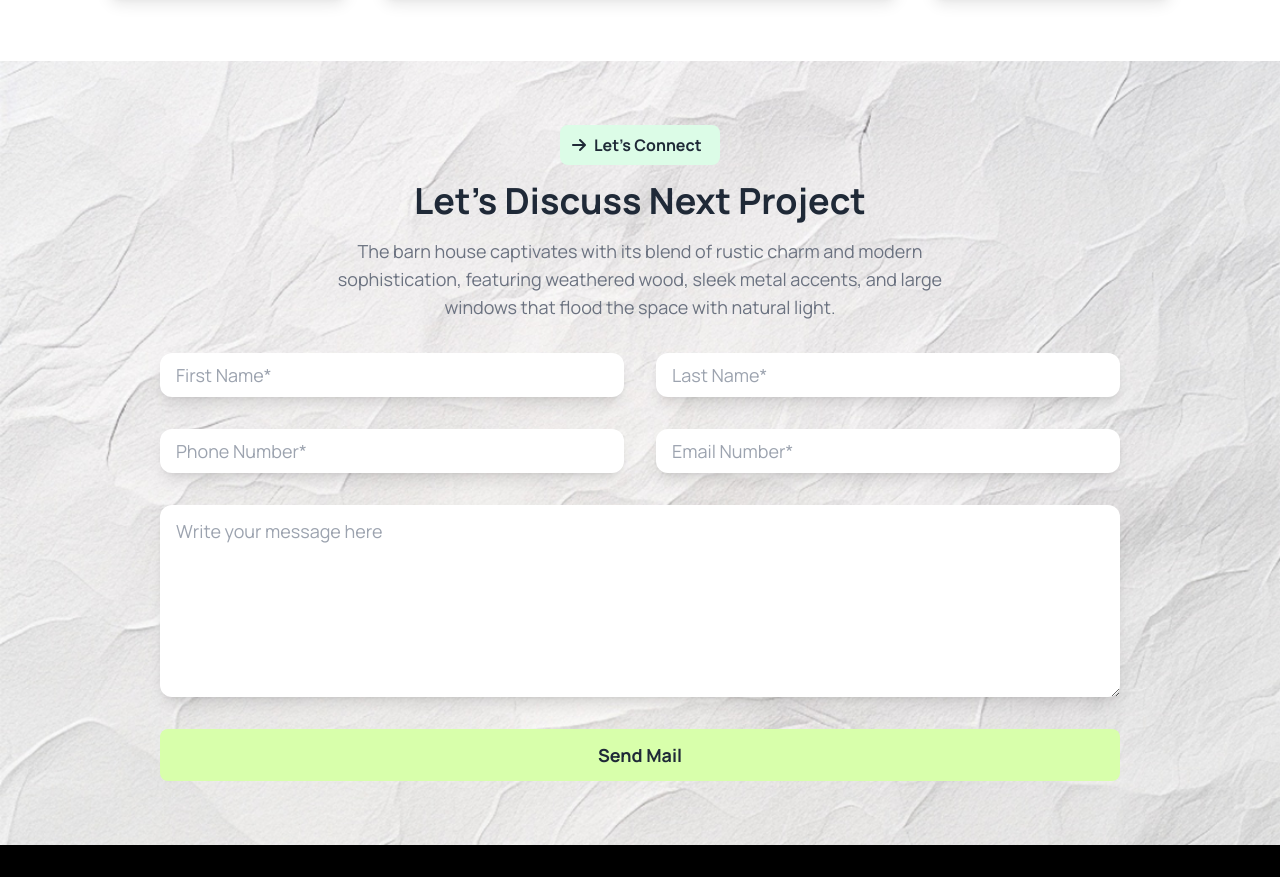
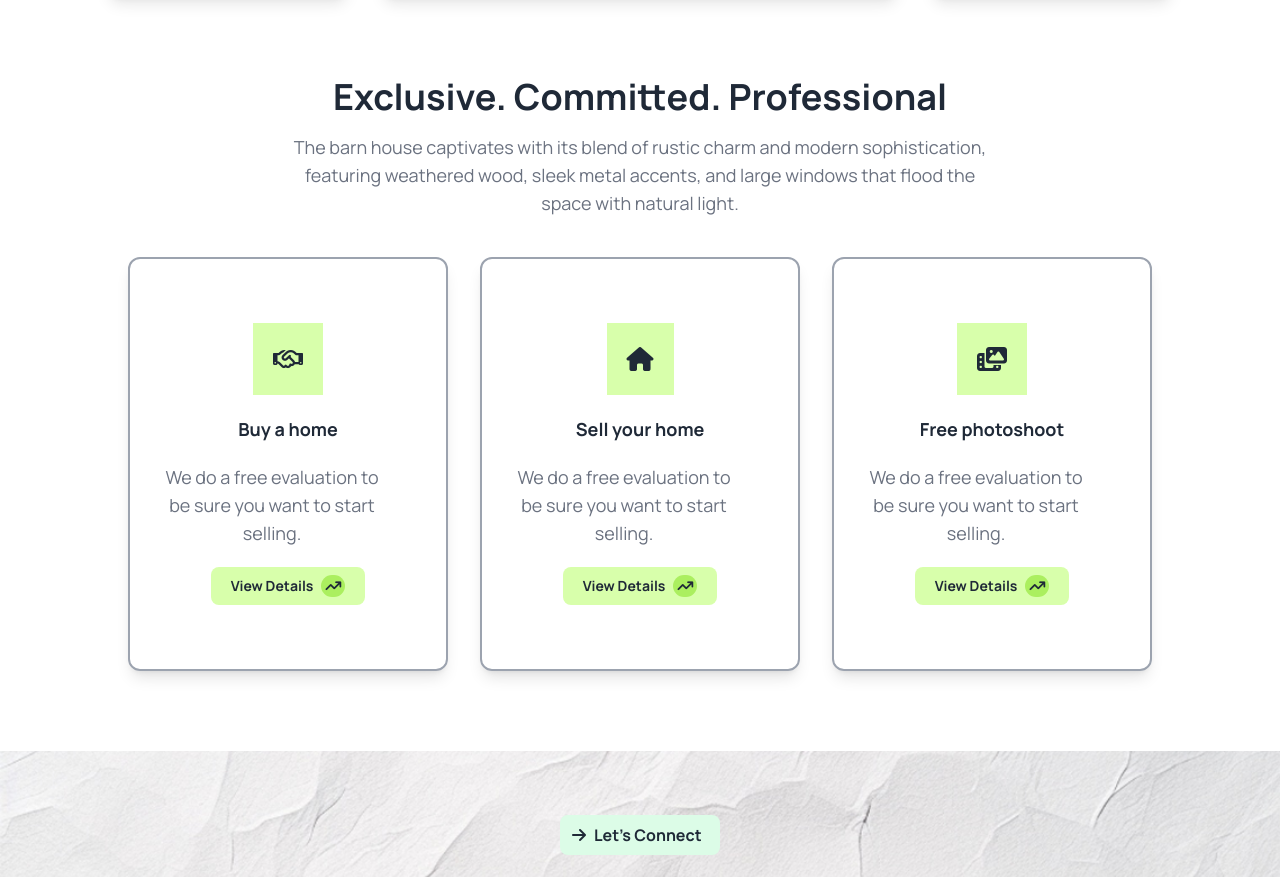
Before and after one commit to MD-YeakubNabi-Hridoy/Assignment_03, a plain HTML site: page index.html in a window 1280 px wide. Shown: the part 2877-3754 px from the top of the page. Drawn offline with nearby package versions, Linux system fonts and the light colour scheme.

Commit message:
complete

```diff
--- a/index.html
+++ b/index.html
@@ -150,6 +150,31 @@
             </div>
         </div>
       </div>
+      <!-- extra section -->
+       <div class="w-4/5 mx-auto my-20">
+         <h1 class="text-4xl font-bold text-center my-4">Exclusive. Committed. Professional</h1>
+         <p class="text-sm lg:text-lg text-gray-500 text-center lg:mx-40 lg:my-3 mb-3">The barn house captivates with its blend of rustic charm and modern sophistication, featuring weathered wood, sleek metal accents, and large windows that flood the space with natural light.</p>
+         <div class="grid grid-cols-1 lg:grid-cols-3 mt-10 gap-8">
+            <div class="flex flex-col items-center gap-5 border-2 border-gray-400 shadow-lg rounded-xl px-6 py-16">
+                <i class="fa-regular fa-handshake p-5 bg-[#d8ffab] text-2xl mx-auto"></i>
+                <h3 class="text-lg font-bold text-center">Buy a home</h3>
+                <p class="text-sm lg:text-lg text-center text-gray-500 lg:mr-8">We do a free evaluation to be sure you want to start selling.</p>
+                <button class="bg-[#d8ffab] px-5 py-2 text-sm font-bold flex items-center gap-2 rounded-lg">View Details <i class="fa-solid fa-arrow-trend-up bg-[#abef5f] p-1 rounded-full"></i></button>
+            </div>
+            <div class="flex flex-col items-center gap-5 border-2 border-gray-400 shadow-lg rounded-xl px-6 py-16">
+                <i class="fa-solid fa-house p-5 bg-[#d8ffab] text-2xl mx-auto"></i>
+                <h3 class="text-lg font-bold text-center">Sell your home</h3>
+                <p class="text-sm lg:text-lg text-center text-gray-500 lg:mr-8">We do a free evaluation to be sure you want to start selling.</p>
+                <button class="bg-[#d8ffab] px-5 py-2 text-sm font-bold flex items-center gap-2 rounded-lg">View Details <i class="fa-solid fa-arrow-trend-up bg-[#abef5f] p-1 rounded-full"></i></button>
+            </div>
+            <div class="flex flex-col items-center gap-5 border-2 border-gray-400 shadow-lg rounded-xl px-6 py-16">
+                <i class="fa-solid fa-photo-film p-5 bg-[#d8ffab] text-2xl mx-auto"></i>
+                <h3 class="text-lg font-bold text-center">Free photoshoot</h3>
+                <p class="text-sm lg:text-lg text-center text-gray-500 lg:mr-8">We do a free evaluation to be sure you want to start selling.</p>
+                <button class="bg-[#d8ffab] px-5 py-2 text-sm font-bold flex items-center gap-2 rounded-lg">View Details <i class="fa-solid fa-arrow-trend-up bg-[#abef5f] p-1 rounded-full"></i></button>
+            </div>
+         </div>
+       </div>
       <!-- call to action -->
        <div class="bg-[url('./images/bg.jpg')] p-16 bg-cover bg-center">
          <div class="w-5/6 mx-auto">
```
